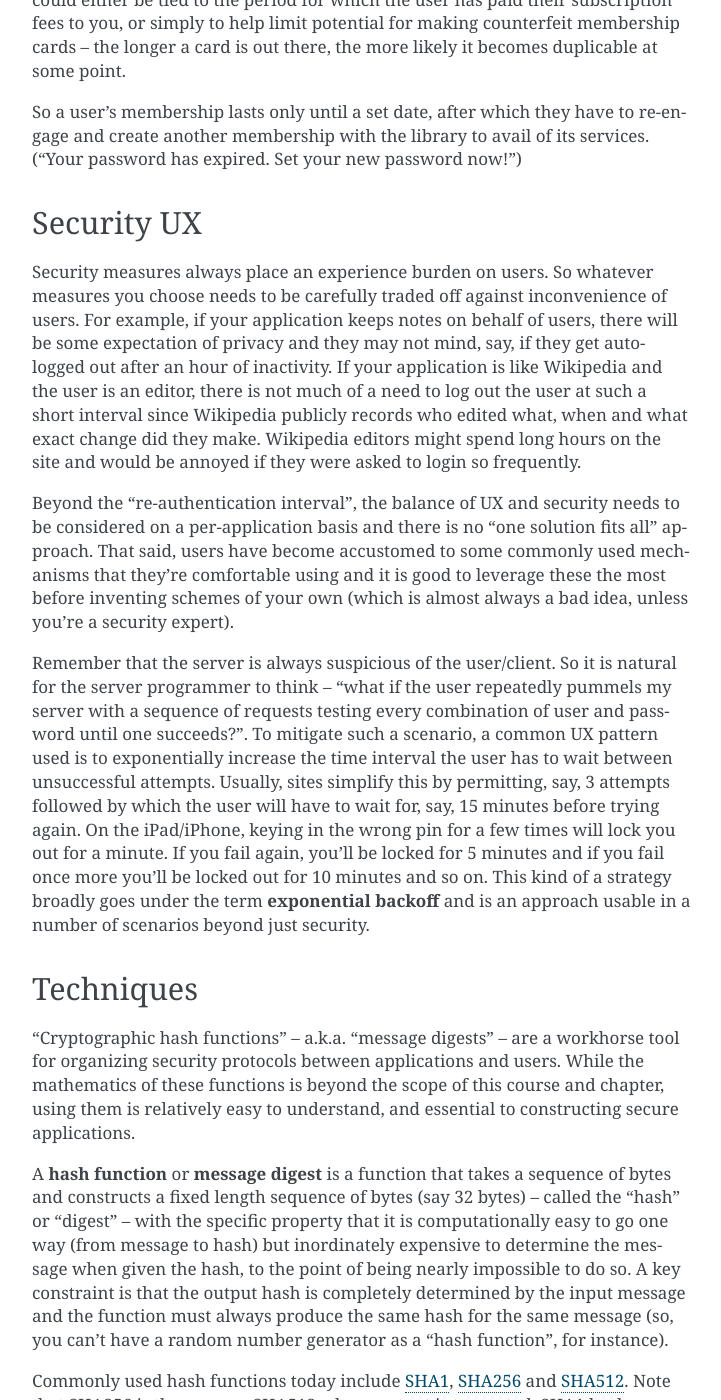
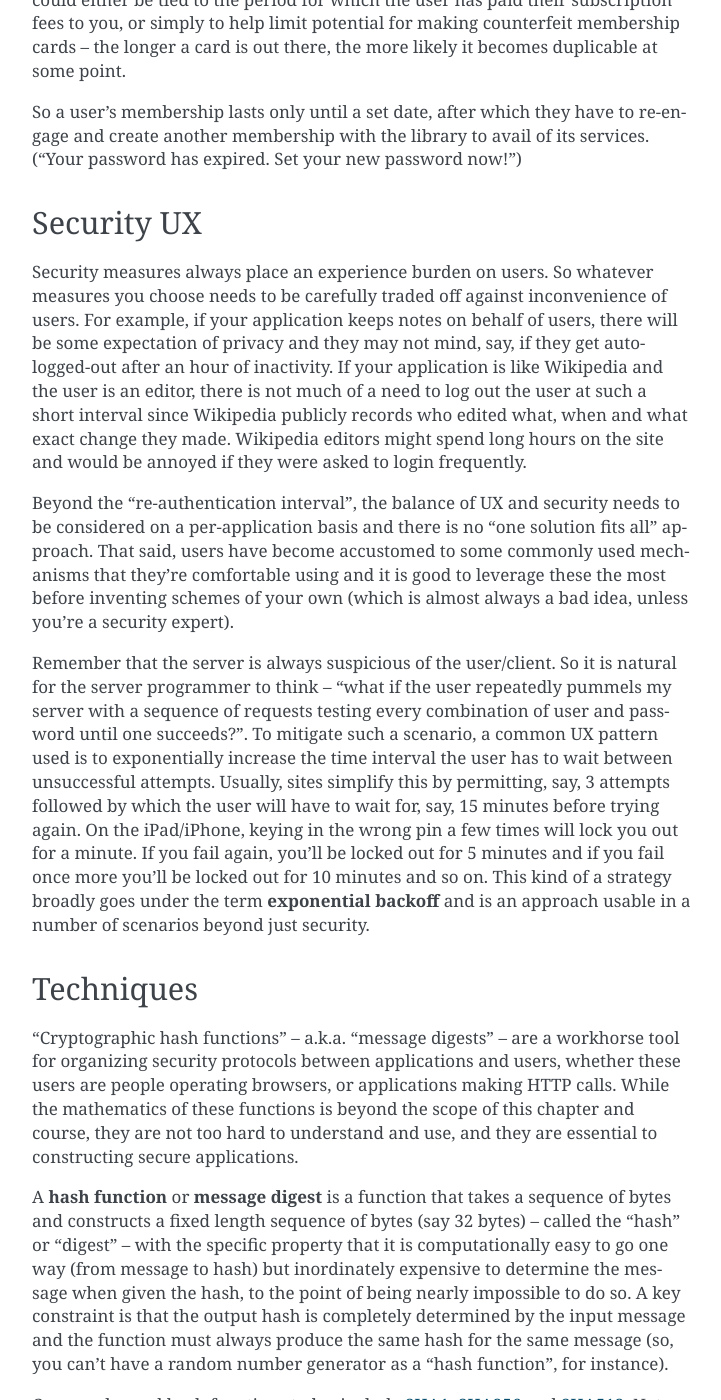
Before and after one commit to kreauniv/comp350, a Sphinx documentation site: the page built from source/trust.rst, in a window 1280 px wide and 1400 px high, scrolled down 3051 px. Shown: the whole window, without its empty margins (388-1109 px from the left). Built offline with Sphinx 7.4.7, drawn with Linux system fonts in a browser that asks for light colours.

Commit message:
Tweaked language

```diff
--- a/source/trust.rst
+++ b/source/trust.rst
@@ -101,12 +101,11 @@ Security measures always place an experience burden on users. So whatever
 measures you choose needs to be carefully traded off against inconvenience of
 users. For example, if your application keeps notes on behalf of users, there
 will be some expectation of privacy and they may not mind, say, if they get
-auto-logged out after an hour of inactivity. If your application is like
+auto-logged-out after an hour of inactivity. If your application is like
 Wikipedia and the user is an editor, there is not much of a need to log out the
 user at such a short interval since Wikipedia publicly records who edited what,
-when and what exact change did they make. Wikipedia editors might spend long
-hours on the site and would be annoyed if they were asked to login so
-frequently.
+when and what exact change they made. Wikipedia editors might spend long hours
+on the site and would be annoyed if they were asked to login frequently.
 
 Beyond the "re-authentication interval", the balance of UX and security needs
 to be considered on a per-application basis and there is no "one solution fits
@@ -122,8 +121,8 @@ and password until one succeeds?". To mitigate such a scenario, a common UX
 pattern used is to exponentially increase the time interval the user has to
 wait between unsuccessful attempts. Usually, sites simplify this by permitting,
 say, 3 attempts followed by which the user will have to wait for, say, 15
-minutes before trying again. On the iPad/iPhone, keying in the wrong pin for a
-few times will lock you out for a minute. If you fail again, you'll be locked
+minutes before trying again. On the iPad/iPhone, keying in the wrong pin a few
+times will lock you out for a minute. If you fail again, you'll be locked out
 for 5 minutes and if you fail once more you'll be locked out for 10 minutes and
 so on. This kind of a strategy broadly goes under the term **exponential
 backoff** and is an approach usable in a number of scenarios beyond just
@@ -133,9 +132,10 @@ Techniques
 ----------
 
 "Cryptographic hash functions" -- a.k.a. "message digests" -- are a workhorse
-tool for organizing security protocols between applications and users. While
-the mathematics of these functions is beyond the scope of this course and
-chapter, using them is relatively easy to understand, and essential to
+tool for organizing security protocols between applications and users, whether
+these users are people operating browsers, or applications making HTTP calls.
+While the mathematics of these functions is beyond the scope of this chapter and
+course, they are not too hard to understand and use, and they are essential to
 constructing secure applications.
 
 A **hash function** or **message digest** is a function that takes a sequence
```
